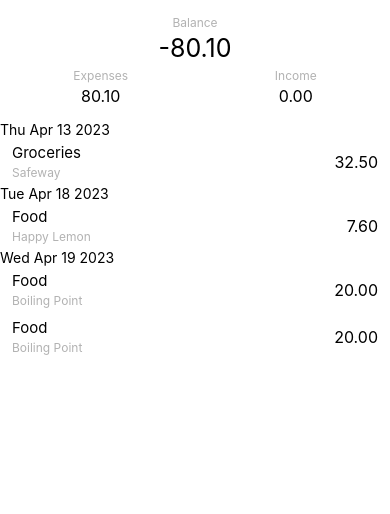
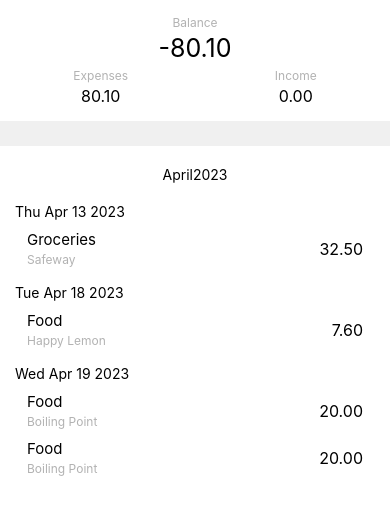
Before and after one commit to chuEmma/tako, a React Native app: screen / in a window 390 px wide. Shown: the top 514 px of the page. Built offline with nearby package versions, Linux system fonts and the light colour scheme.

Commit message:
Add month

```diff
--- a/App.tsx
+++ b/App.tsx
@@ -1,7 +1,9 @@
-import {SafeAreaView} from 'react-native';
-import {ItemContainer} from './components/item';
+import {SafeAreaView, View} from 'react-native';
+import {Items} from './components/item';
 import {styles} from './styles/styles';
 import {Balance} from './components/balance';
+import {Month} from './components/month';
+import { Fragment } from 'react';
 
 export default function App() {
   // On App Start
@@ -9,9 +11,17 @@ export default function App() {
   const today = new Date();
 
   return (
-    <SafeAreaView style={[styles.col]}>
-      <Balance year={today.getFullYear()} month={today.getMonth()}/>
-      <ItemContainer year={today.getFullYear()} month={today.getMonth()}/>
-    </SafeAreaView>
+    <Fragment>
+      <SafeAreaView style={{backgroundColor: "white"}}/>
+      <SafeAreaView style={{backgroundColor:"#f0f0f0", gap: 25}}>
+        <View style={{backgroundColor: "white"}}>
+          <Balance year={today.getFullYear()} month={today.getMonth()}/>
+        </View>
+        <View style={{backgroundColor: "white"}}>
+          <Month year={today.getFullYear()} month={today.getMonth()}/>
+          <Items year={today.getFullYear()} month={today.getMonth()}/>
+        </View>
+      </SafeAreaView>
+    </Fragment>
   );
 }
--- a/components/balance.tsx
+++ b/components/balance.tsx
@@ -6,7 +6,7 @@ export const Balance = (props: any) => {
 
     const balances = loadExpensesOfMonth(props.year, props.month);
 
-    return(
+    return (
         <View style={[styles.col, {paddingVertical: 15, gap: 5}]}>
             <View style={[styles.col, {alignItems: 'center', gap: 3}]}>
                 <Text style={styles.label}>Balance</Text>
--- a/components/item.tsx
+++ b/components/item.tsx
@@ -24,72 +24,45 @@ const Item = (props: any) => {
     );
 }
 
-// function createItems(items: Array<any>) {
-//     return(
-//         items.map((item, idx) => (
-//             <Item date={item.date} type={item.type} category={item.category} desc={item.desc} amount={item.amount.toFixed(2)} key={idx}></Item>
-//         )
-//     ));
-// }
+export const Items = (props: any) => {
 
-const Items = (props: any) => {
-    return(
-        props.items.map((item, idx) => {
-            <Item type={item.type} category={item.category} desc={item.desc} amount={item.amount.toFixed(2)} key={idx}></Item>
-        })
-    )
-}
+    // There is existing data for given year and month
+    if (data[props.year] !== undefined) {
+        if (data[props.year][props.month] !== undefined) {
 
-// const ItemsByDate = (props: any) => {
-//     return(
-//         <View style={[styles.col, {paddingHorizontal: 10, gap: 5}]}>
-//             <Text>{props.date.toDateString()}</Text>
-//             <View>
-//                 {createItems(props.items)}
-//             </View>
-//         </View>
-//     );
-// }
-
-export const ItemContainer = (props: any) => {
-
-    // There is no existing data for given year and month
-    if (data[props.year] === undefined) {
-        // No existing data
-        return(<View style={[styles.col]}/>);
-    } else {
-        // There is no existing data for particular month
-        if (data[props.year][props.month] === undefined) {
-            // No existing data
-            return(<View style={[styles.col]}/>);
-        } else {
-            // There is existing data for that year and month
             const items = data[props.year][props.month];
 
             // As an array
             const itemsArray = Object.keys(items);
 
-
             return(
-                <>
+                <View style={[styles.col, {gap: 12}]}>
                 {
                     itemsArray.map((date, idx) => {
                         const itemsByDate = items[date];
 
                         return(
-                            <View key={idx}>
+                            <View key={idx} style={[styles.col, {paddingHorizontal: 15, gap: 5}]}>
                                 <Text>{new Date(props.year, props.month, Number(date)).toDateString()}</Text>
-                                {
-                                    itemsByDate.map((item: any, idx: any) => {
-                                        return (<Item type={item.type} category={item.category} desc={item.desc} amount={item.amount.toFixed(2)} key={idx}></Item>)
-                                    })
-                                }
+                                <View>
+                                    {
+                                        itemsByDate.map((item: any, idx: any) => {
+                                            return (<Item type={item.type} category={item.category} desc={item.desc} amount={item.amount.toFixed(2)} key={idx}></Item>)
+                                        })
+                                    }
+                                </View>
                             </View>
                         )
                     })
                 }
-                </>
+                </View>
             );
+
         }
     }
+
+    // No existing data
+    return(
+        <View></View>
+    );
 }
--- /dev/null
+++ b/components/month.tsx
@@ -0,0 +1,13 @@
+import {View, Text} from 'react-native';
+import {styles} from '../styles/styles';
+
+const months = ["January","February","March","April","May","June","July","August","September","October","November","December"];
+
+export const Month = (props: any) => {
+    return (
+    <View style={[styles.row, {justifyContent: 'center', paddingVertical: 20}]}>
+        <Text>{months[props.month]}</Text>
+        <Text>{props.year}</Text>
+    </View>
+    )
+}
```
